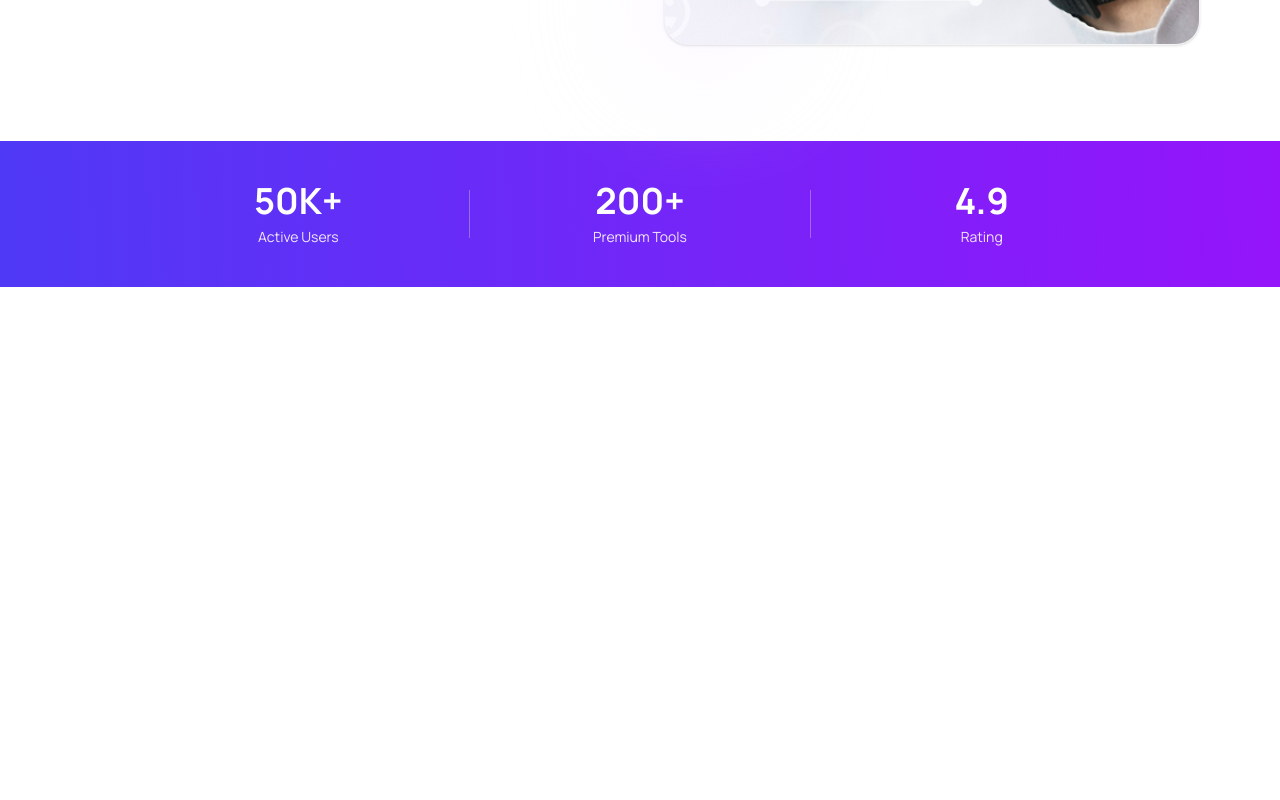
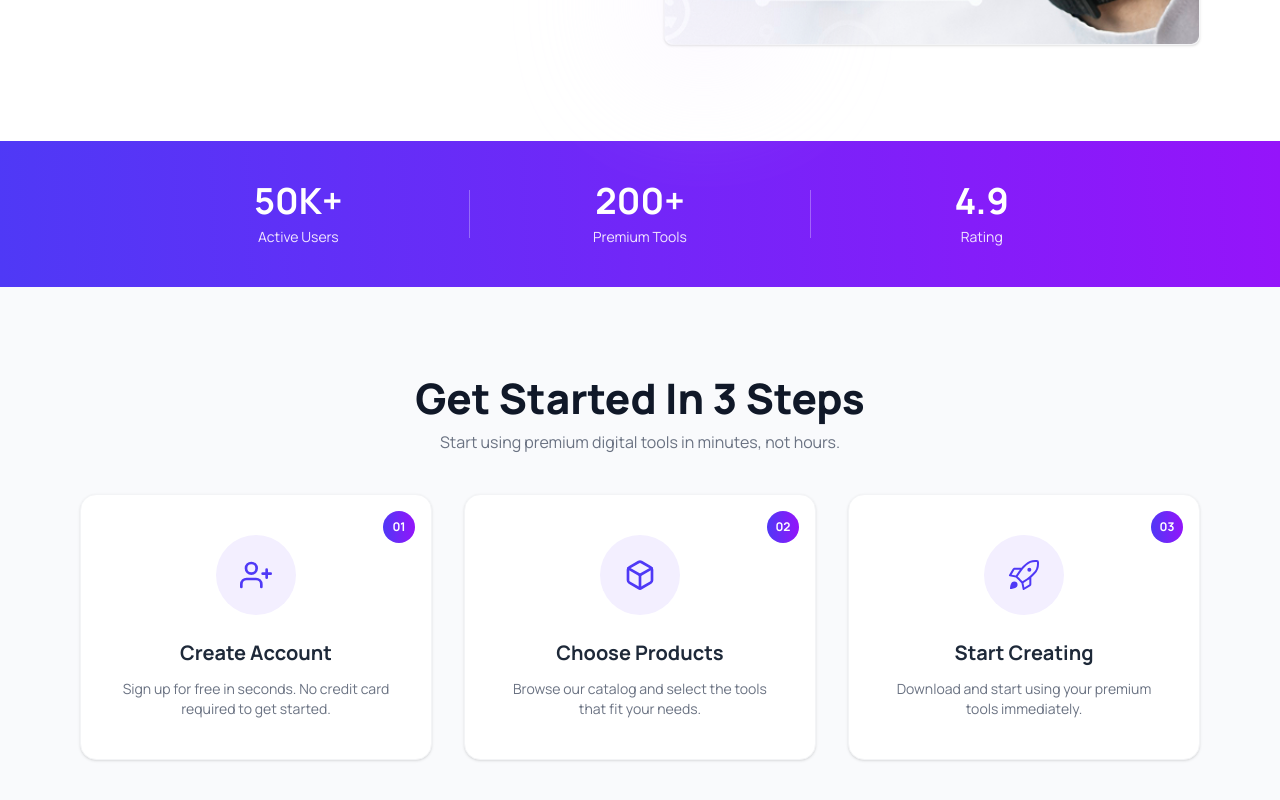
Before and after one commit to HSBHasib/PH-ASSIGNMENT-06, a React (Vite) app: page / in a window 1280 px wide. Shown: the part 748-1548 px from the top of the page. Before the commit the page ends 1035 px from the top, so only its background shows below. Built offline with nearby package versions, Linux system fonts and the light colour scheme; the HTML template or start-up script is replaced by a standard one.

Commit message:
add get started section

```diff
--- /dev/null
+++ b/public/data.json
@@ -0,0 +1,68 @@
+[
+  {
+    "id": 1,
+    "name": "AI Design Tool",
+    "description": "Create professional designs automatically with our AI-powered graphic tool.",
+    "price": 49,
+    "period": "one-time",
+    "tag": "Popular",
+    "tagType": "popular",
+    "features": ["100+ Templates", "Vector Export", "AI Background Remover"],
+    "icon": "/image/products/design-tool.png"
+  },
+  {
+    "id": 2,
+    "name": "Operation Manager",
+    "description": "Streamline your business operations and team tasks with real-time tracking.",
+    "price": 25,
+    "period": "monthly",
+    "tag": "New",
+    "tagType": "new",
+    "features": ["Task Automation", "Team Chat", "Performance Analytics"],
+    "icon": "/image/products/operation.png"
+  },
+  {
+    "id": 3,
+    "name": "Portfolio Builder",
+    "description": "Build a stunning personal portfolio website in minutes without any coding.",
+    "price": 99,
+    "period": "yearly",
+    "tag": "Best Seller",
+    "tagType": "best-seller",
+    "features": ["Custom Domains", "SEO Ready", "Free Hosting"],
+    "icon": "/image/products/portfolio.png"
+  },
+  {
+    "id": 4,
+    "name": "Smart Shopping Cart",
+    "description": "An advanced e-commerce solution for small to medium scale businesses.",
+    "price": 15,
+    "period": "monthly",
+    "tag": "Sale",
+    "tagType": "popular",
+    "features": ["Inventory Sync", "Multiple Gateways", "Order Tracking"],
+    "icon": "/image/products/shopping-cart.png"
+  },
+  {
+    "id": 5,
+    "name": "Social Media Hub",
+    "description": "Manage all your social accounts and schedule posts from a single dashboard.",
+    "price": 30,
+    "period": "monthly",
+    "tag": "New",
+    "tagType": "new",
+    "features": ["Auto Scheduling", "Insight Reports", "Multi-platform"],
+    "icon": "/image/products/social-media.png"
+  },
+  {
+    "id": 6,
+    "name": "Writing Assistant",
+    "description": "Improve your writing speed and quality with AI-driven grammar and style checks.",
+    "price": 120,
+    "period": "yearly",
+    "tag": "Trending",
+    "tagType": "best-seller",
+    "features": ["Plagiarism Check", "Tone Detection", "Browser Extension"],
+    "icon": "/image/products/writing_2327400 1.png"
+  }
+]
--- a/src/App.jsx
+++ b/src/App.jsx
@@ -1,10 +1,12 @@
 import React from 'react'
 import Header from './components/Header/Header'
+import Main from './components/Main/Main'
 
 const App = () => {
   return (
     <div>
       <Header />
+      <Main />
     </div>
   )
 }
--- a/src/components/Header/Banner/Banner.jsx
+++ b/src/components/Header/Banner/Banner.jsx
@@ -43,7 +43,7 @@ const  Banner = () => {
         </div>
 
         <div className="flex-1 relative">
-          <div className="bg-white rounded-3xl overflow-hidden shadow-sm border border-gray-100">
+          <div className="bg-white rounded-lg overflow-hidden shadow-sm border border-gray-100">
             <img
               src={bannerImg}
               alt="AI Technology"
--- a/src/components/Header/Ratings/Ratings.jsx
+++ b/src/components/Header/Ratings/Ratings.jsx
@@ -1,5 +1,3 @@
-import { FiUsers, FiCpu, FiStar } from 'react-icons/fi';
-
 const Ratings = () => {
   return (
     <div className="w-full bg-[linear-gradient(88deg,#4f39f6_0%,#9514fa_100%)] py-10 px-6">
--- /dev/null
+++ b/src/components/Main/GetStarted/GetStarted.jsx
@@ -0,0 +1,62 @@
+import { FiUserPlus, FiBox } from 'react-icons/fi';
+import { GoRocket } from 'react-icons/go';
+
+const GetStarted = () => {
+  return (
+    <section className="py-20 bg-[#F9FAFC] md:px-20 px-10">
+      <div className="max-w-6xl mx-auto text-center space-y-10">
+        <div>
+            <h2 className="text-[42px] font-extrabold text-gray-900 ">Get Started In 3 Steps</h2>
+            <p className="text-gray-500">Start using premium digital tools in minutes, not hours.</p>
+        </div>
+
+        <div className="grid grid-cols-1 sm:grid-cols-2 md:grid-cols-3 gap-8">
+          {/* Card 1 */}
+          <div className="relative bg-white border border-gray-100 p-10 rounded-2xl shadow-sm hover:shadow-md transition-shadow">
+            <span className="absolute top-4 right-4 bg-[linear-gradient(88deg,#4f39f6_0%,#9514fa_100%)] text-white text-xs font-bold w-8 h-8 flex items-center justify-center rounded-full">01</span>
+            <div className="flex justify-center mb-6">
+              <div className="w-20 h-20 bg-[#f3efff] rounded-full flex items-center justify-center text-[#4f39f6]">
+                <FiUserPlus size={32} />
+              </div>
+            </div>
+            <h3 className="text-xl font-bold mb-3 text-gray-800">Create Account</h3>
+            <p className="text-gray-500 text-sm leading-5">
+              Sign up for free in seconds. No credit card required to get started.
+            </p>
+          </div>
+
+          {/* Card 2 */}
+          <div className="relative bg-white border border-gray-100 p-10 rounded-2xl shadow-sm hover:shadow-md transition-shadow">
+            <span className="absolute top-4 right-4 bg-[linear-gradient(88deg,#4f39f6_0%,#9514fa_100%)] text-white text-xs font-bold w-8 h-8 flex items-center justify-center rounded-full">02</span>
+            <div className="flex justify-center mb-6">
+              <div className="w-20 h-20 bg-[#f3efff] rounded-full flex items-center justify-center text-[#4f39f6]">
+                <FiBox size={32} />
+              </div>
+            </div>
+            <h3 className="text-xl font-bold mb-3 text-gray-800">Choose Products</h3>
+            <p className="text-gray-500 text-sm leading-5">
+              Browse our catalog and select the tools that fit your needs.
+            </p>
+          </div>
+
+          {/* Card 3 */}
+          <div className="relative bg-white border border-gray-100 p-10 rounded-2xl shadow-sm hover:shadow-md transition-shadow">
+            <span className="absolute top-4 right-4 bg-[linear-gradient(88deg,#4f39f6_0%,#9514fa_100%)] text-white text-xs font-bold w-8 h-8 flex items-center justify-center rounded-full">03</span>
+            <div className="flex justify-center mb-6">
+              <div className="w-20 h-20 bg-[#f3efff] rounded-full flex items-center justify-center text-[#4f39f6]">
+                <GoRocket size={32} />
+              </div>
+            </div>
+            <h3 className="text-xl font-bold mb-3 text-gray-800">Start Creating</h3>
+            <p className="text-gray-500 text-sm leading-5">
+              Download and start using your premium tools immediately.
+            </p>
+          </div>
+
+        </div>
+      </div>
+    </section>
+  );
+};
+
+export default GetStarted;
--- /dev/null
+++ b/src/components/Main/Main.jsx
@@ -0,0 +1,12 @@
+import React from 'react'
+import GetStarted from './GetStarted/GetStarted'
+
+const Main = () => {
+  return (
+    <div>
+      <GetStarted />
+    </div>
+  )
+}
+
+export default Main
```
Also changed, not shown: src/components/Main/DigitalTools/DigitalTools.jsx (added), src/components/Main/PricingContent/PricingContent.jsx (added).
